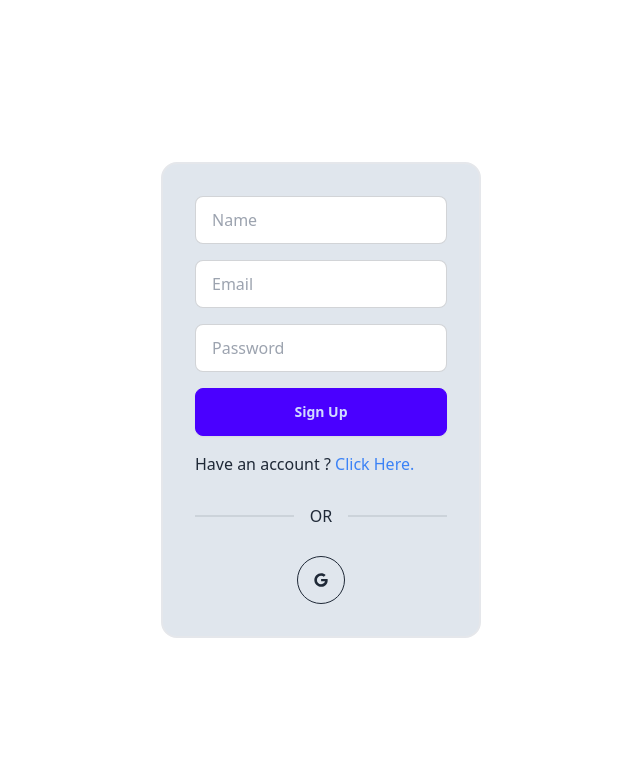
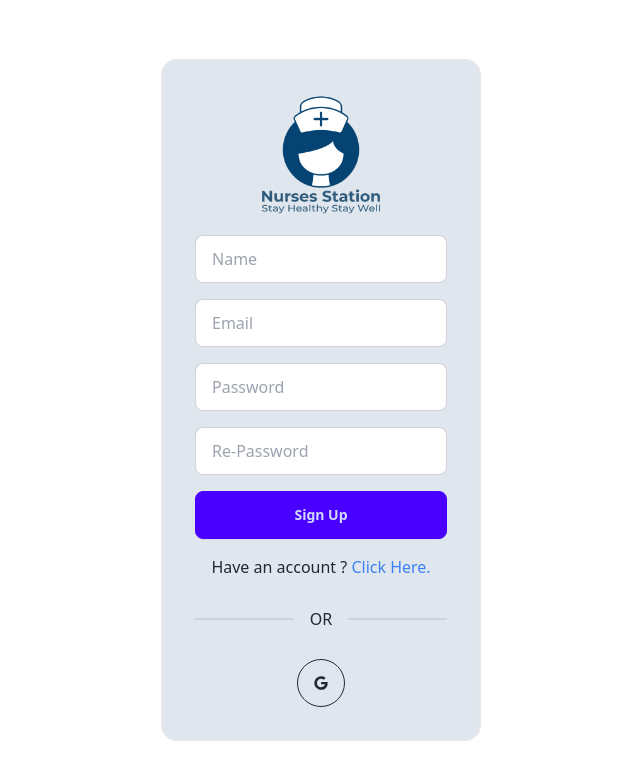
Before and after one commit to sujoykarnel/nurses-station-client, a React (Vite) app: page /signUp in a window 1280 px wide. Shown: the top 780 px of the page, without its empty margins (319-959 px from the left). Built offline with nearby package versions, Linux system fonts and the light colour scheme.

Commit message:
login & sign up updated

```diff
--- a/package.json
+++ b/package.json
@@ -17,6 +17,7 @@
     "match-sorter": "^6.3.4",
     "react": "^18.3.1",
     "react-dom": "^18.3.1",
+    "react-helmet-async": "^2.0.5",
     "react-hook-form": "^7.52.1",
     "react-icons": "^5.2.1",
     "react-router-dom": "^6.24.0",
--- a/src/Routes/Routes.jsx
+++ b/src/Routes/Routes.jsx
@@ -2,7 +2,7 @@ import { createBrowserRouter, RouterProvider } from "react-router-dom";
 import Main from "../Layout/Main";
 import Home from "../pages/Home/Home/Home";
 import AboutUs from "../pages/AboutUs/AboutUs/AboutUs";
-import Services from "../pages/Service/Services/Services";
+import Services from "../pages/Services/Services/Services";
 import Login from "../pages/Login/Login";
 import SignUp from "../pages/SignUp/SignUp";
 
--- a/src/pages/AboutUs/AboutUs/AboutUs.jsx
+++ b/src/pages/AboutUs/AboutUs/AboutUs.jsx
@@ -1,3 +1,4 @@
+import { Helmet } from "react-helmet-async";
 import aboutUsBannerImg from "../../../assets/about-us/about-us-2.png";
 
 import OurMission from "../OurMission/OurMission";
@@ -7,6 +8,9 @@ import OurVision from "../OurVision/OurVision";
 const AboutUs = () => {
   return (
     <div>
+      <Helmet>
+        <title>About Us | Nurses Station</title>
+      </Helmet>
       <img src={aboutUsBannerImg} alt="" />
       <OurMission />
       <OurValues />
--- a/src/pages/Home/Home/Home.jsx
+++ b/src/pages/Home/Home/Home.jsx
@@ -1,3 +1,4 @@
+import { Helmet } from "react-helmet-async";
 import SectionTitle from "../../../components/SectionTitle/SectionTitle";
 import Banner from "../Banner/Banner";
 import EssentialNursing from "../EssentialNursing/EssentialNursing";
@@ -6,6 +7,9 @@ import Testimonials from "../Testimonials/Testimonials";
 const Home = () => {
   return (
     <div>
+      <Helmet>
+        <title>Nurses Station</title>
+      </Helmet>
       <Banner />
       <SectionTitle heading="Essential Nursing" />
       <EssentialNursing />
--- a/src/pages/Login/Login.jsx
+++ b/src/pages/Login/Login.jsx
@@ -4,6 +4,8 @@ import { FaGoogle } from "react-icons/fa";
 import { Link } from "react-router-dom";
 import { register } from "swiper/element";
 import SocialLogin from "../../components/SocialLogin/SocialLogin";
+import { Helmet } from "react-helmet-async";
+import logoImg from "../../assets/logo/nurses-station-logo-2.png";
 
 const Login = () => {
   const { register, handleSubmit, reset } = useForm();
@@ -14,9 +16,20 @@ const Login = () => {
   };
 
   return (
-    <div className="flex min-h-screen items-center justify-center">
+    <>
+      <Helmet>
+        <title>Login | Nurses Station</title>
+      </Helmet>
+
+      <div className="flex flex-col min-h-screen items-center justify-center">
         <div className="md:w-1/4 p-8 border-2 rounded-2xl bg-slate-300 bg-opacity-60">
-        <form onSubmit={handleSubmit(onSubmit)} className="flex flex-col gap-4">
+          <div className="flex justify-center pb-4">
+            <img className="w-1/2" src={logoImg} alt="" />
+          </div>
+          <form
+            onSubmit={handleSubmit(onSubmit)}
+            className="flex flex-col items-center gap-4"
+          >
             <input
               className="input input-bordered w-full max-w-xs"
               type="email"
@@ -33,7 +46,12 @@ const Login = () => {
               required
               {...register("password")}
             />
-          <input className="btn btn-primary" type="submit" value="Login" />
+
+            <input
+              className="btn btn-primary w-full max-w-xs"
+              type="submit"
+              value="Login"
+            />
             <p>
               Are you new?{" "}
               <span className="text-blue-500">
@@ -45,6 +63,7 @@ const Login = () => {
           </form>
         </div>
       </div>
+    </>
   );
 };
 
--- a/src/pages/Service/Services/Services.jsx
+++ /dev/null
@@ -1,23 +0,0 @@
-import React from "react";
-import useService from "../../../hooks/useService";
-import ServiceItem from "../../Shared/ServiceItem/ServiceItem";
-import SectionTitle from "../../../components/SectionTitle/SectionTitle";
-
-const Services = () => {
-  const { services, refetch } = useService();
-  console.log(useService);
-  return (
-    <div className="pt-16">
-      <SectionTitle heading={"Our Services"} />
-      <div className="flex justify-center">
-        <div className="grid md:grid-cols-3 gap-4 pb-4 ">
-          {services?.map((service, index) => (
-            <ServiceItem key={index} item={service} />
-          ))}
-        </div>
-      </div>
-    </div>
-  );
-};
-
-export default Services;
--- /dev/null
+++ b/src/pages/Services/Services/Services.jsx
@@ -0,0 +1,29 @@
+import React from "react";
+import useService from "../../../hooks/useService";
+import ServiceItem from "../../Shared/ServiceItem/ServiceItem";
+import SectionTitle from "../../../components/SectionTitle/SectionTitle";
+import { Helmet } from "react-helmet-async";
+
+const Services = () => {
+  const { services, refetch } = useService();
+  console.log(useService);
+  return (
+    <>
+      <Helmet>
+        <title>Services | Nursing Station</title>
+      </Helmet>
+      <div className="pt-16">
+        <SectionTitle heading={"Our Services"} />
+        <div className="flex justify-center">
+          <div className="grid md:grid-cols-3 gap-4 pb-4 ">
+            {services?.map((service, index) => (
+              <ServiceItem key={index} item={service} />
+            ))}
+          </div>
+        </div>
+      </div>
+    </>
+  );
+};
+
+export default Services;
--- a/src/pages/SignUp/SignUp.jsx
+++ b/src/pages/SignUp/SignUp.jsx
@@ -1,6 +1,8 @@
 import { useForm } from "react-hook-form";
 import { Link } from "react-router-dom";
 import SocialLogin from "../../components/SocialLogin/SocialLogin";
+import { Helmet } from "react-helmet-async";
+import logoImg from "../../assets/logo/nurses-station-logo-2.png";
 
 const SignUp = () => {
   const { register, handleSubmit, reset } = useForm();
@@ -11,9 +13,19 @@ const SignUp = () => {
   };
 
   return (
+    <>
+      <Helmet>
+        <title>SignUp | Nurses Station</title>
+      </Helmet>
       <div className="flex min-h-screen items-center justify-center">
         <div className="md:w-1/4 p-8 border-2 rounded-2xl bg-slate-300 bg-opacity-60">
-        <form onSubmit={handleSubmit(onSubmit)} className="flex flex-col gap-4">
+          <div className="flex justify-center pb-4">
+            <img className="w-1/2" src={logoImg} alt="" />
+          </div>
+          <form
+            onSubmit={handleSubmit(onSubmit)}
+            className="flex flex-col items-center gap-4"
+          >
             <input
               className="input input-bordered w-full max-w-xs"
               type="name"
@@ -38,7 +50,19 @@ const SignUp = () => {
               required
               {...register("password")}
             />
-          <input className="btn btn-primary" type="submit" value="Sign Up" />
+            <input
+              className="input input-bordered w-full max-w-xs"
+              type="password"
+              placeholder="Re-Password"
+              name="rePassword"
+              required
+              {...register("rePassword")}
+            />
+            <input
+              className="btn btn-primary w-full max-w-xs"
+              type="submit"
+              value="Sign Up"
+            />
             <p>
               Have an account ?{" "}
               <span className="text-blue-500">
@@ -50,6 +74,7 @@ const SignUp = () => {
           </form>
         </div>
       </div>
+    </>
   );
 };
 
```
Also changed, not shown: src/main.jsx (+7 -4 lines), src/assets/logo/nurses-station-logo-2.png (added), 1 other file (tests, documents, lock files or other folders). Lines whose indentation alone changed are shown as unchanged.
